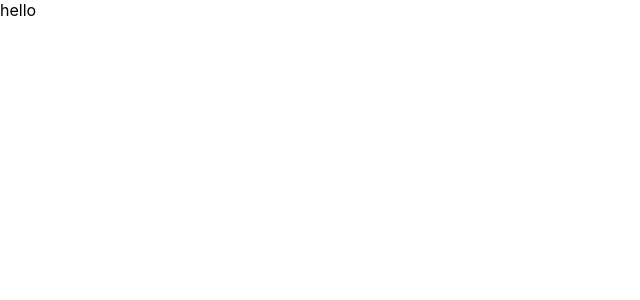
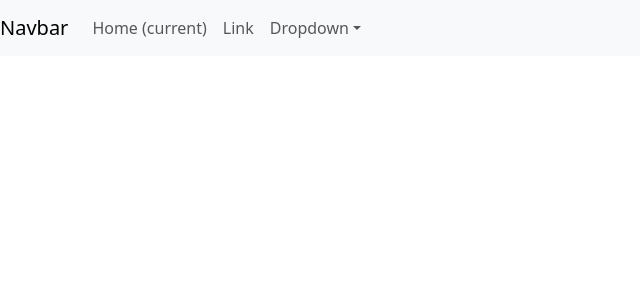
Before and after one commit to cfgmumbai24/Team-13, a React (Create React App) app in the folder frontend/: page / in a window 1280 px wide. Shown: the top 300 px of the page, without its empty margins (0-640 px from the left). Built offline with nearby package versions, Linux system fonts and the light colour scheme.

Commit message:
navbar componenet added

```diff
--- a/frontend/package.json
+++ b/frontend/package.json
@@ -11,6 +11,7 @@
     "@testing-library/react": "^13.4.0",
     "@testing-library/user-event": "^13.5.0",
     "axios": "^1.2.2",
+    "bootstrap": "^5.3.3",
     "fortawesome": "^0.0.1-security",
     "react": "^18.2.0",
     "react-dom": "^18.2.0",
--- a/frontend/src/App.js
+++ b/frontend/src/App.js
@@ -1,6 +1,7 @@
 import React, { useContext } from "react";
 import { BrowserRouter as Router, Route, Routes } from "react-router-dom"
 import Home from "./pages/home";
+import 'bootstrap/dist/css/bootstrap.min.css';
 
 function App() {
   return (
--- /dev/null
+++ b/frontend/src/pages/home/Components/navbar.js
@@ -0,0 +1,69 @@
+import React from "react";
+import "bootstrap/dist/css/bootstrap.min.css";
+
+function Navbar() {
+  const navbarStyle = {
+    backgroundColor: "lightblue",
+  };
+
+  return (
+    <nav class="navbar navbar-expand-lg navbar-light bg-light">
+      <a class="navbar-brand" href="#">
+        Navbar
+      </a>
+      <button
+        class="navbar-toggler"
+        type="button"
+        data-toggle="collapse"
+        data-target="#navbarSupportedContent"
+        aria-controls="navbarSupportedContent"
+        aria-expanded="false"
+        aria-label="Toggle navigation"
+      >
+        <span class="navbar-toggler-icon"></span>
+      </button>
+
+      <div class="collapse navbar-collapse" id="navbarSupportedContent">
+        <ul class="navbar-nav mr-auto">
+          <li class="nav-item active">
+            <a class="nav-link" href="#">
+              Home <span class="sr-only">(current)</span>
+            </a>
+          </li>
+          <li class="nav-item">
+            <a class="nav-link" href="#">
+              Link
+            </a>
+          </li>
+          <li class="nav-item dropdown">
+            <a
+              class="nav-link dropdown-toggle"
+              href="#"
+              id="navbarDropdown"
+              role="button"
+              data-toggle="dropdown"
+              aria-haspopup="true"
+              aria-expanded="false"
+            >
+              Dropdown
+            </a>
+            <div class="dropdown-menu" aria-labelledby="navbarDropdown">
+              <a class="dropdown-item" href="#">
+                Action
+              </a>
+              <a class="dropdown-item" href="#">
+                Another action
+              </a>
+              <div class="dropdown-divider"></div>
+              <a class="dropdown-item" href="#">
+                Something else here
+              </a>
+            </div>
+          </li>
+        </ul>
+      </div>
+    </nav>
+  );
+}
+
+export default Navbar;
--- a/frontend/src/pages/home/index.js
+++ b/frontend/src/pages/home/index.js
@@ -1,8 +1,10 @@
 import React from "react";
+import Navbar from "./Components/navbar";
+import 'bootstrap/dist/css/bootstrap.min.css';
 function Home() {
     return (
       <div>
-        hello
+        <Navbar/>
       </div>
     );
   }
```
Also changed, not shown: 1 other file (tests, documents, lock files or other folders).
